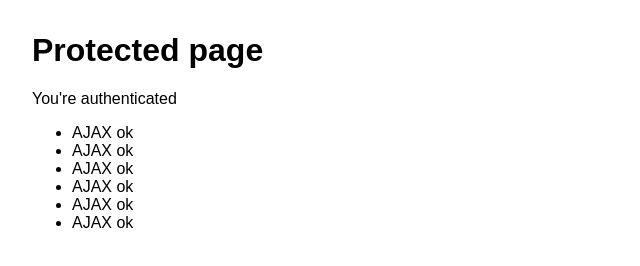
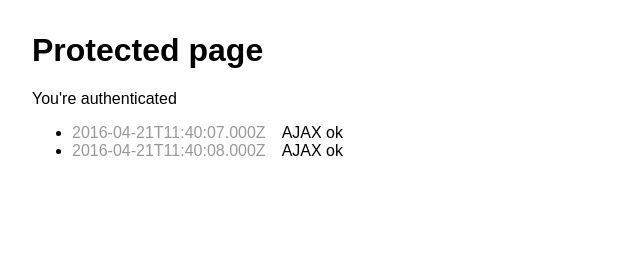
Before and after one commit to Reposoft/openidc-keycloak-test, a plain HTML site: page openidc1/html-ajax/protected/index.html in a window 1280 px wide. Shown: the whole page, without its empty margins (0-640 px from the left). Drawn offline with nearby package versions, Linux system fonts and the light colour scheme.

Commit message:
Logs results in UTC time, same as 'docker-compose logs openidc' shows

```diff
--- a/openidc1/html-ajax/protected/script.js
+++ b/openidc1/html-ajax/protected/script.js
@@ -4,24 +4,30 @@ var ajaxtest = function(log) {
     url: '/protected/'
   }).fail(function( jqXHR, textStatus, errorThrown ) {
     console.log('Fail', jqXHR, textStatus, errorThrown);
-    log.append('<li>AJAX failed</li>');
+    log('AJAX failed');
   }).done(function( data, textStatus, jqXHR ) {
     var h = jqXHR.getAllResponseHeaders();
     console.log('Ok', jqXHR, textStatus, h);
-    log.append('<li>AJAX ok</li>');
+    log('AJAX ok');
   });
 };
 
 $(document).ready(function() {
 
-  var log = $('#log');
+  var log = function(msg) {
+    $e = $('#log');
+    $e.find('.old').addClass('older');
+    $e.find('> *').addClass('old');
+    var $li = $('<li/>').text(msg).appendTo($e);
+    $('<span/>').addClass('timestamp').text(new Date().toISOString()).prependTo($li);
+  }
 
   var t = 0;
   for (; t <= 5000; t += 1000) {
     setTimeout(ajaxtest.bind(null, log), t);
   }
   setTimeout(function() {
-    log.append('<li>test completed</li>');
+    log('test completed');
   }, t+1);
 
 });
--- a/openidc1/html-ajax/style.css
+++ b/openidc1/html-ajax/style.css
@@ -2,3 +2,12 @@ body {
   font-family: sans-serif;
   margin: 2em;
 }
+
+#log .older {
+  display: none;
+}
+
+#log .timestamp {
+  color: #999;
+  margin-right: 1em;
+}
```
